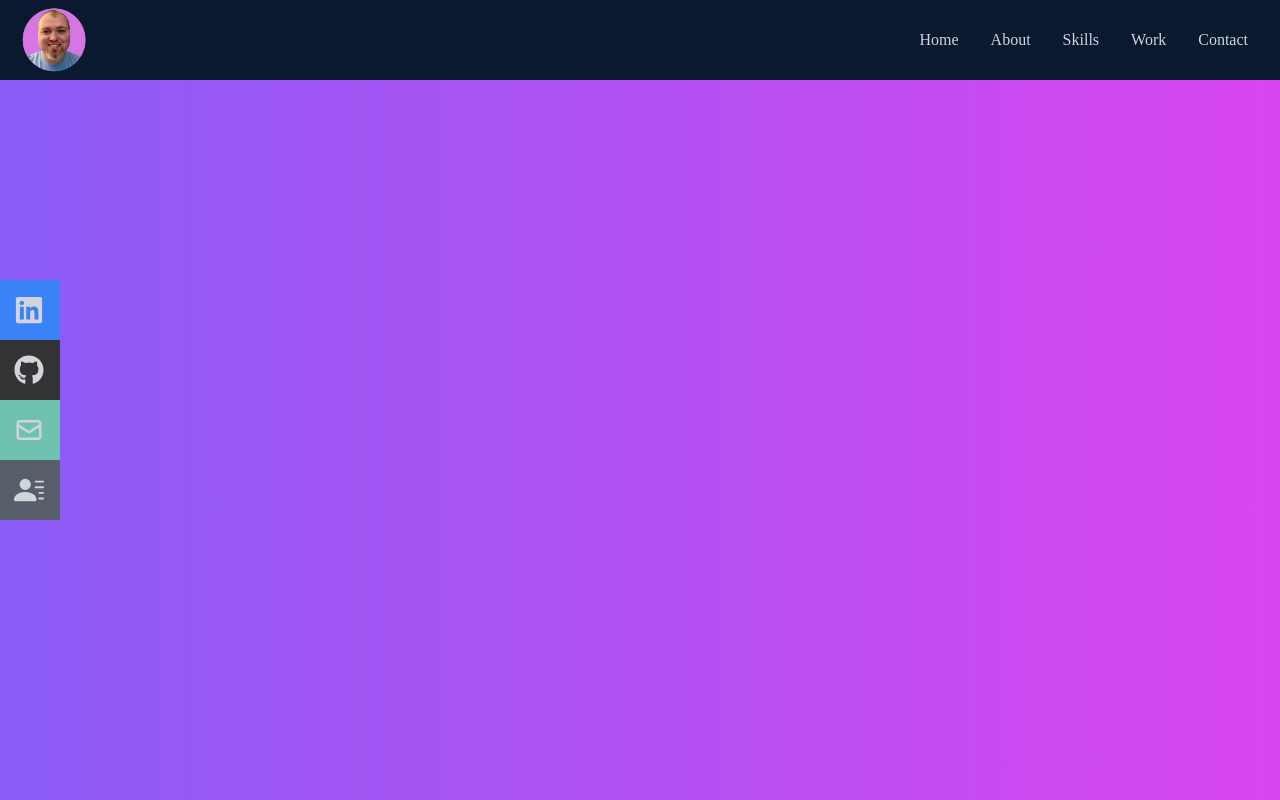
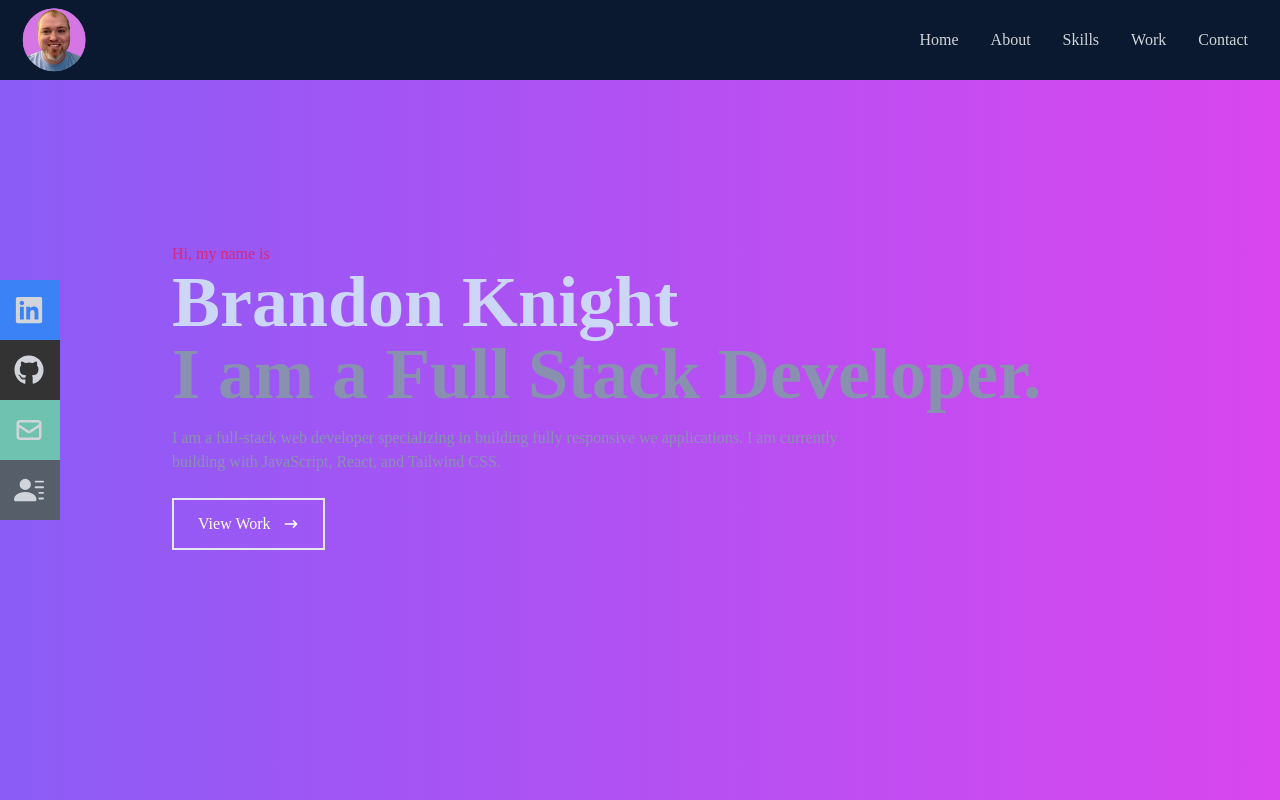
Before and after one commit to blksmk8483/portfolio-tailwind, a React (Create React App) app: page / in a window 1280 px wide. Built offline with nearby package versions, Linux system fonts and the light colour scheme.

Commit message:
added the Home page

```diff
--- a/src/components/Home.jsx
+++ b/src/components/Home.jsx
@@ -3,8 +3,33 @@
 
 export const Home = () => {
   return (
-    <div className="w-full h-screen bg-gradient-to-r from-violet-500 to-fuchsia-500 ">
-      <p>Hello</p>
+    <div
+      name="home"
+      className="w-full h-screen bg-gradient-to-r from-violet-500 to-fuchsia-500 "
+    >
+      {/* Container */}
+      <div className="max-w-[1000px] mx-auto px-8 flex flex-col justify-center h-full">
+        <p className="text-pink-600">Hi, my name is</p>
+        <h1 className="text-4xl sm:text-7xl font-bold text-[#ccd6f6]">
+          Brandon Knight
+        </h1>
+        <h2 className="text-4xl sm:text-7xl font-bold text-[#8892b0]">
+          I am a Full Stack Developer.
+        </h2>
+        <p className="text-[#8892b0] py-4 max-w-[700px]">
+          I am a full-stack web developer specializing in building fully
+          responsive we applications. I am currently building with JavaScript,
+          React, and Tailwind CSS.
+        </p>
+        <div>
+          <button className="text-white group border-2 px-6 py-3 my-2 flex items-center hover:bg-pink-600 hover:border-pink-600">
+            View Work
+            <span className="group-hover:rotate-90 duration-300">
+              <HiArrowNarrowRight className="ml-3" />
+            </span>
+          </button>
+        </div>
+      </div>
     </div>
   );
 };
--- a/src/components/Navbar.js
+++ b/src/components/Navbar.jsx
@@ -48,12 +48,14 @@
       </ul>
 
       {/* Social Icons */}
-      <div className="hidden md:flex fixed flex-col top-[35%] left-0">
+      <div className="hidden lg:flex fixed flex-col top-[35%] left-0">
         <ul>
           <li className="w-[160px] h-[60px] flex justify-between items-center ml-[-100px] hover:ml-[-10px] duration-300 bg-blue-500">
             <a
               className="flex justify-between items-center w-full text-gray-300"
-              href="www.linkedin.com/in/brandonknight8483"
+              target="_blank"
+              rel="noreferrer"
+              href="https://www.linkedin.com/in/brandonknight8483"
             >
               LinkedIn <FaLinkedin size={30} />
             </a>
@@ -61,7 +63,9 @@
           <li className="w-[160px] h-[60px] flex justify-between items-center ml-[-100px] hover:ml-[-10px] duration-300 bg-[#333]">
             <a
               className="flex justify-between items-center w-full text-gray-300"
-              href="/"
+              target="_blank"
+              rel="noreferrer"
+              href="https://github.com/blksmk8483"
             >
               GitHub <FaGithub size={30} />
             </a>
@@ -69,7 +73,9 @@
           <li className="w-[160px] h-[60px] flex justify-between items-center ml-[-100px] hover:ml-[-10px] duration-300 bg-[#6fc2b0]">
             <a
               className="flex justify-between items-center w-full text-gray-300"
-              href="/"
+              target="_blank"
+              rel="noreferrer"
+              href="mailto:brandonknightwork@gmail.com"
             >
               Email <HiOutlineMail size={30} />
             </a>
```
